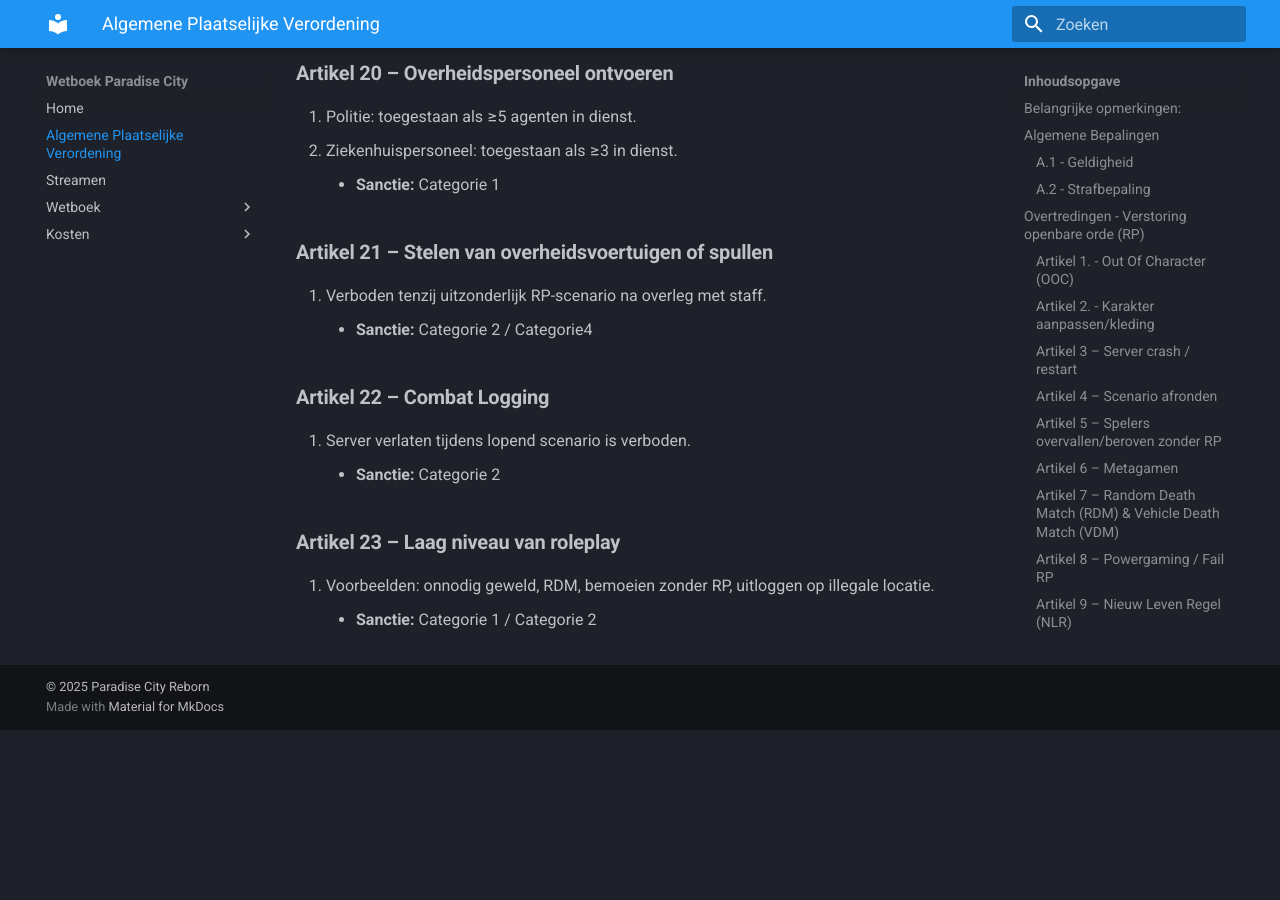
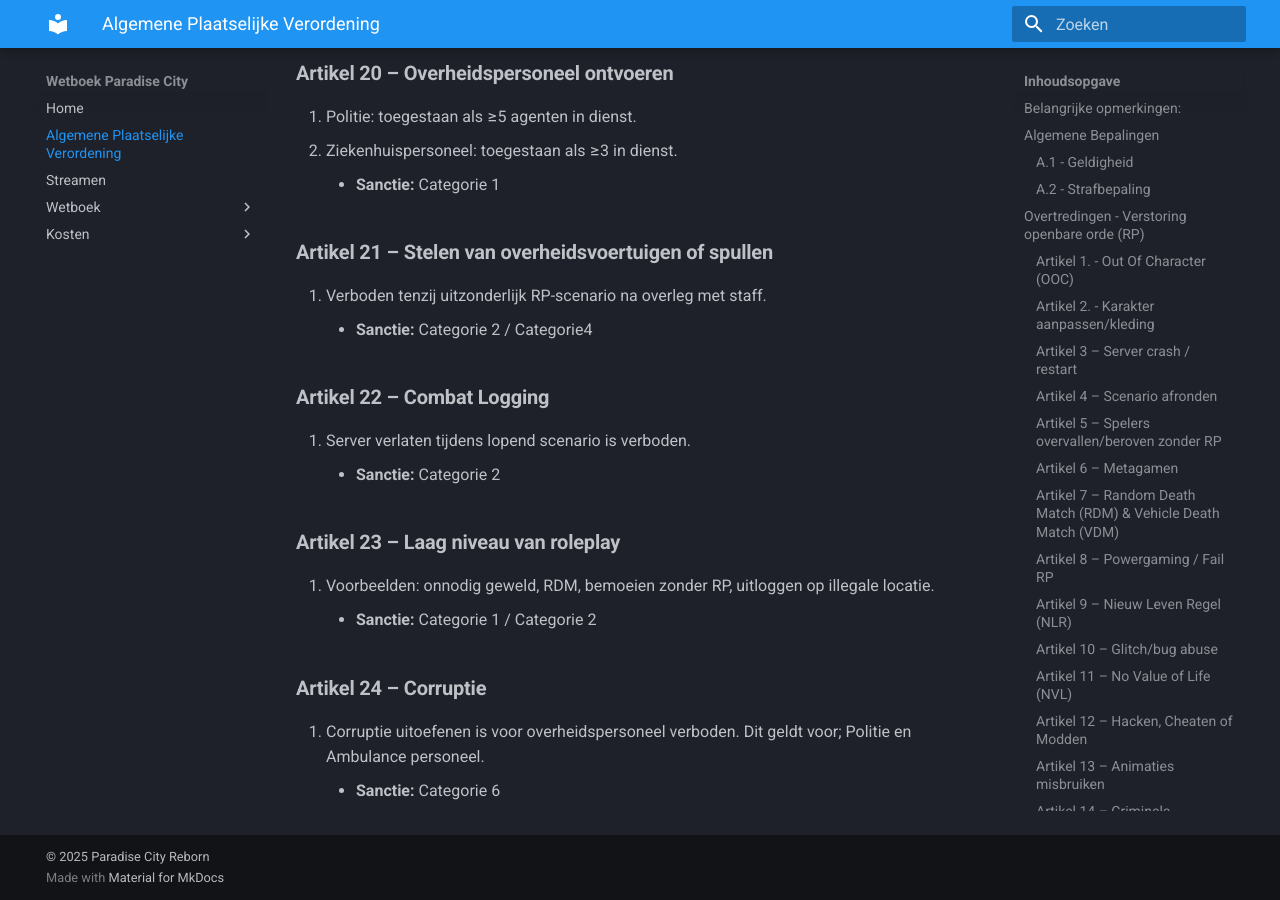
Before and after one commit to Paradise-City-Reborn/wetboek, an MkDocs documentation site: the page built from docs/apv.md, in a window 1280 px wide and 900 px high, scrolled down 4480 px. Built offline with MkDocs 1.6.1 and Material for MkDocs 9.7.7, drawn with Linux system fonts in a browser that asks for light colours; comment, search, counter and statistics services are not loaded; before the commit the page ends 5210 px from its top, so only the background shows below that.

Commit message:
**APV** * Artikel 24 corruptie * Artikel 25 locaties

```diff
--- a/docs/apv.md
+++ b/docs/apv.md
@@ -138,3 +138,7 @@ Hiervoor is bewijs nodig (video of foto). Zonder bewijs kan een straf niet worde
 ### **Artikel 23 – Laag niveau van roleplay**
 1. Voorbeelden: onnodig geweld, RDM, bemoeien zonder RP, uitloggen op illegale locatie.
     *  **Sanctie:** Categorie 1 / Categorie 2
+
+### **Artikel 24 – Corruptie**
+1. Corruptie uitoefenen is voor overheidspersoneel verboden. Dit geldt voor; Politie en Ambulance personeel.
+    *  **Sanctie:** Categorie 6
```
